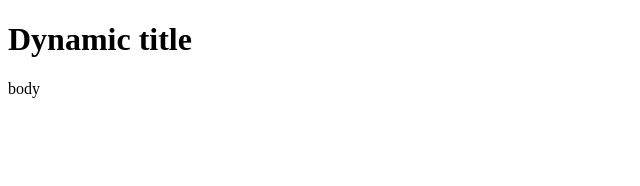
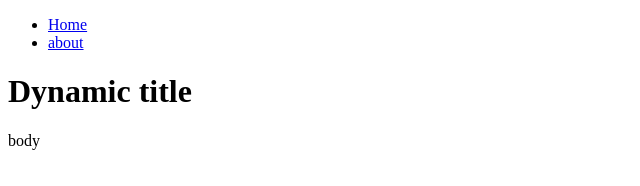
Before and after one commit to julioarhernandez/11ty, an Eleventy site: page src/index.html in a window 1280 px wide. Shown: the whole page, without its empty margins (0-640 px from the left). Built offline with nearby package versions, Linux system fonts and the light colour scheme; Eleventy itself is replaced by a stand-in of ours; files that its build step writes are made by us from their sources.

Commit message:
Changes to default layout

```diff
--- a/src/_includes/layouts/base.njk
+++ b/src/_includes/layouts/base.njk
@@ -8,6 +8,13 @@
     <title>Document</title>
 </head>
 <body>
+    <nav>
+        <ul>
+            <li><a href="/">Home</a></li>
+            <li><a href="/about/">about</a></li>
+        </ul>
+    </nav>
+
     <h1>{{ title }}</h1>
     {%- block content %}
     {{ content | safe }}
```
Also changed, not shown: 2 other files.
